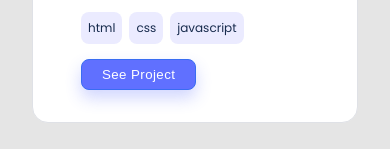
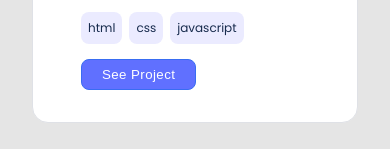
Before and after one commit to joeveloper/Portfolio, a website: page index.html in a window 390 px wide. In both pictures the pointer is over the button 138 px from the left and 1181 px from the top of the page. Shown: the part 1107-1256 px from the top of the page. Drawn offline with Linux system fonts and the light colour scheme; a web font is replaced by a local one.

Commit message:
all reviewer change requests implemented

```diff
--- a/index.css
+++ b/index.css
@@ -317,7 +317,7 @@ li {
 
   .see-project:hover {
     background: #6070ff;
-    box-shadow: 0px 8px 16px rgba(64, 83, 252, 0.24);
+    box-shadow: #4053fc3d;
     border-radius: 8px;
     color: #fff;
   }
```
